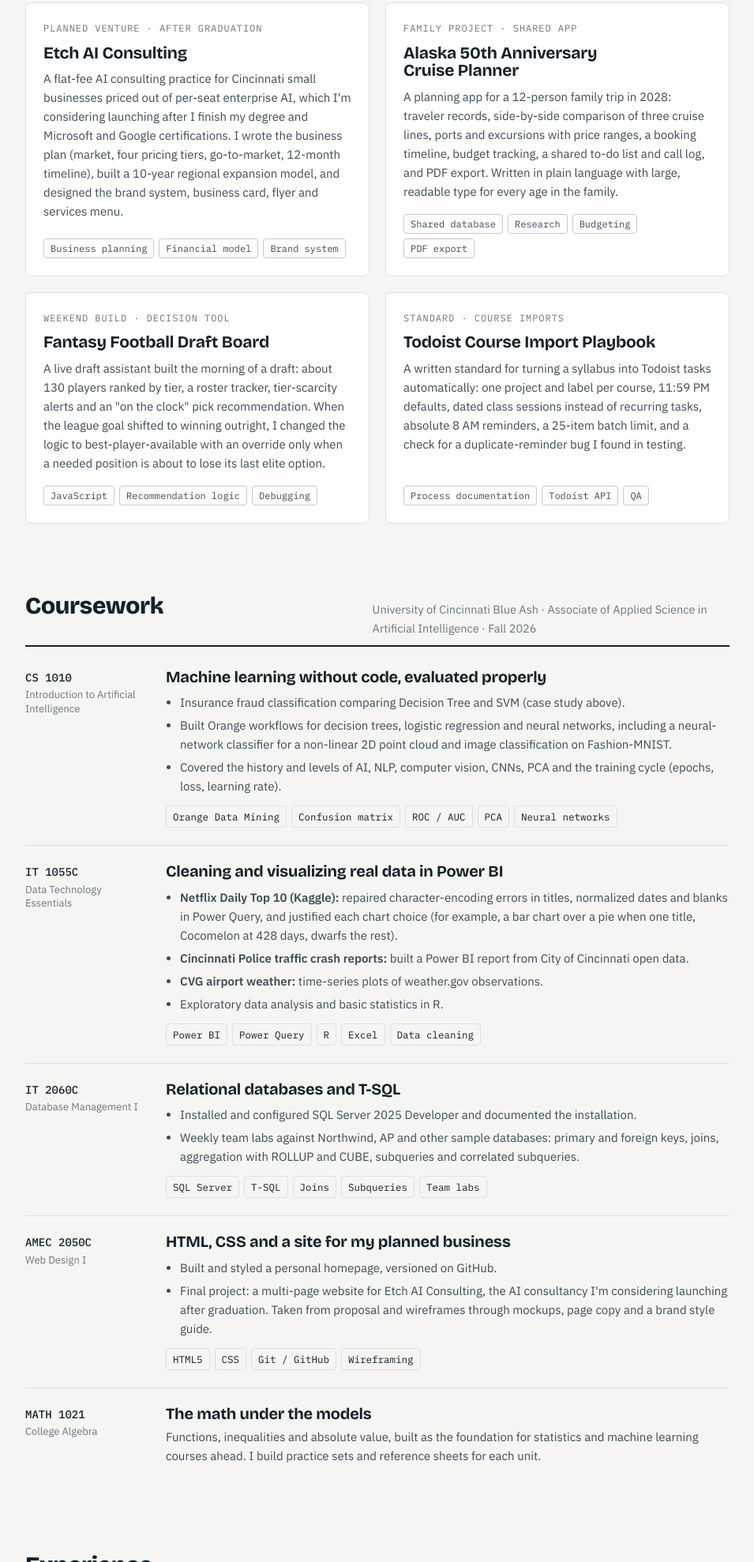
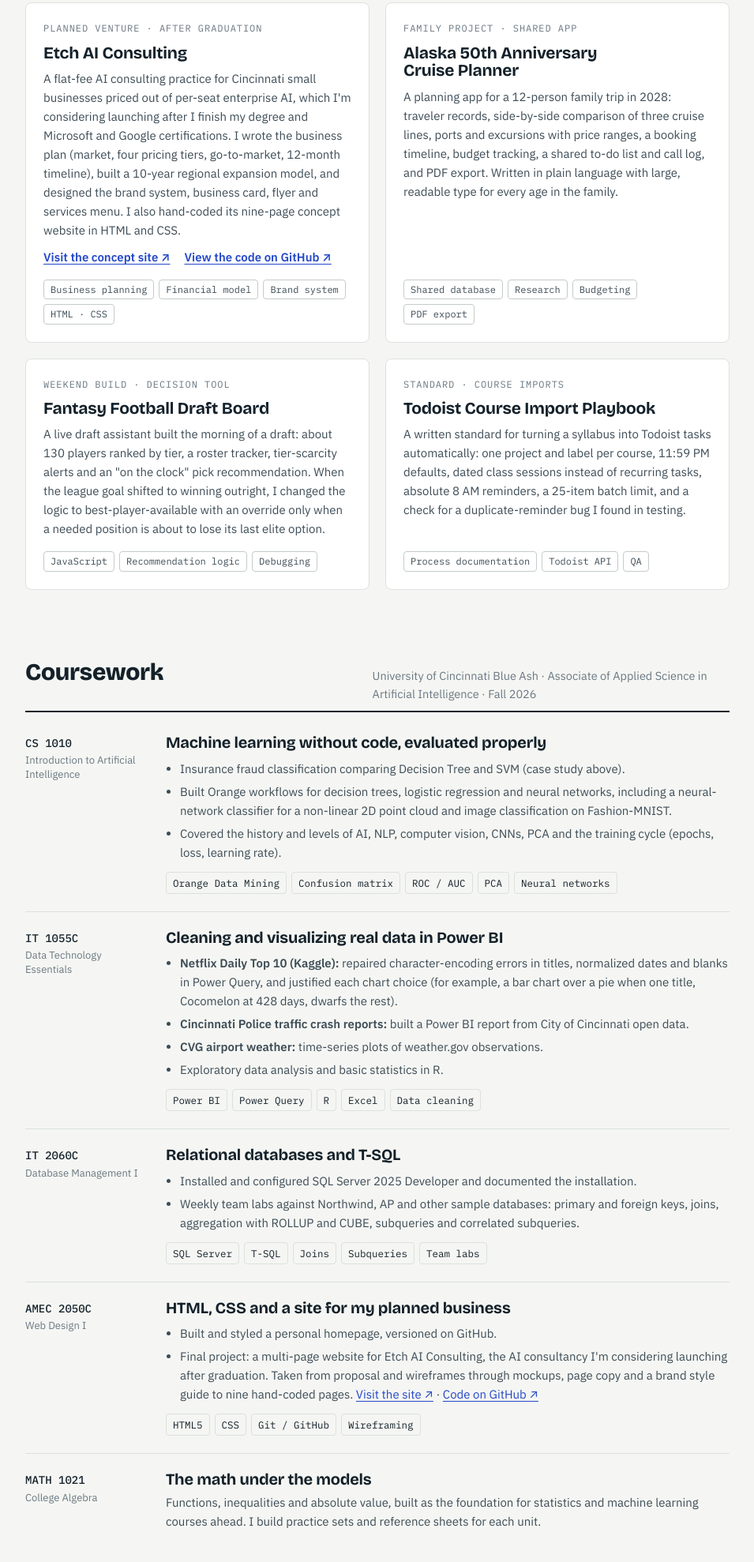
Before and after one commit to bo-oetjen/bo-oetjen.github.io, a plain HTML site: page index.html in a window 1280 px wide. Shown: the part 3838-5816 px from the top of the page at 79% size, without its empty margins (290-1245 px from the left). Drawn offline with nearby package versions, Linux system fonts and the light colour scheme.

Commit message:
Add Etch AI concept site and GitHub links
Added links to the concept site and GitHub repository for the Etch AI Consulting project.

```diff
--- a/index.html
+++ b/index.html
@@ -148,6 +148,7 @@ details.cs[open] summary::before{content:"\2212"}
 .mini h3{font-size:21px;font-weight:700}
 .mini p{font-size:15px;color:var(--ink-2)}
 .mini .tools{margin-top:auto;padding-top:6px}
+.mini-links{display:flex;flex-wrap:wrap;gap:6px 18px;font-weight:600;font-size:15px}
 
 /* coursework */
 .courses{display:flex;flex-direction:column}
@@ -464,8 +465,9 @@ details.cs[open] summary::before{content:"\2212"}
         <article class="mini">
           <span class="label">Planned venture · after graduation</span>
           <h3>Etch AI Consulting</h3>
-          <p>A flat-fee AI consulting practice for Cincinnati small businesses priced out of per-seat enterprise AI, which I'm considering launching after I finish my degree and Microsoft and Google certifications. I wrote the business plan (market, four pricing tiers, go-to-market, 12-month timeline), built a 10-year regional expansion model, and designed the brand system, business card, flyer and services menu.</p>
-          <div class="tools"><span>Business planning</span><span>Financial model</span><span>Brand system</span></div>
+          <p>A flat-fee AI consulting practice for Cincinnati small businesses priced out of per-seat enterprise AI, which I'm considering launching after I finish my degree and Microsoft and Google certifications. I wrote the business plan (market, four pricing tiers, go-to-market, 12-month timeline), built a 10-year regional expansion model, and designed the brand system, business card, flyer and services menu. I also hand-coded its nine-page concept website in HTML and CSS.</p>
+          <p class="mini-links"><a href="https://bo-oetjen.com/final/" target="_blank" rel="noopener">Visit the concept site ↗</a> <a href="https://github.com/bo-oetjen/final" target="_blank" rel="noopener">View the code on GitHub ↗</a></p>
+          <div class="tools"><span>Business planning</span><span>Financial model</span><span>Brand system</span><span>HTML · CSS</span></div>
         </article>
         <article class="mini">
           <span class="label">Family project · shared app</span>
@@ -537,7 +539,7 @@ details.cs[open] summary::before{content:"\2212"}
             <h3>HTML, CSS and a site for my planned business</h3>
             <ul>
               <li>Built and styled a personal homepage, versioned on GitHub.</li>
-              <li>Final project: a multi-page website for Etch AI Consulting, the AI consultancy I'm considering launching after graduation. Taken from proposal and wireframes through mockups, page copy and a brand style guide.</li>
+              <li>Final project: a multi-page website for Etch AI Consulting, the AI consultancy I'm considering launching after graduation. Taken from proposal and wireframes through mockups, page copy and a brand style guide to nine hand-coded pages. <a href="https://bo-oetjen.com/final/" target="_blank" rel="noopener">Visit the site ↗</a> · <a href="https://github.com/bo-oetjen/final" target="_blank" rel="noopener">Code on GitHub ↗</a></li>
             </ul>
             <div class="metric-strip"><span>HTML5</span><span>CSS</span><span>Git / GitHub</span><span>Wireframing</span></div>
           </div>
```
